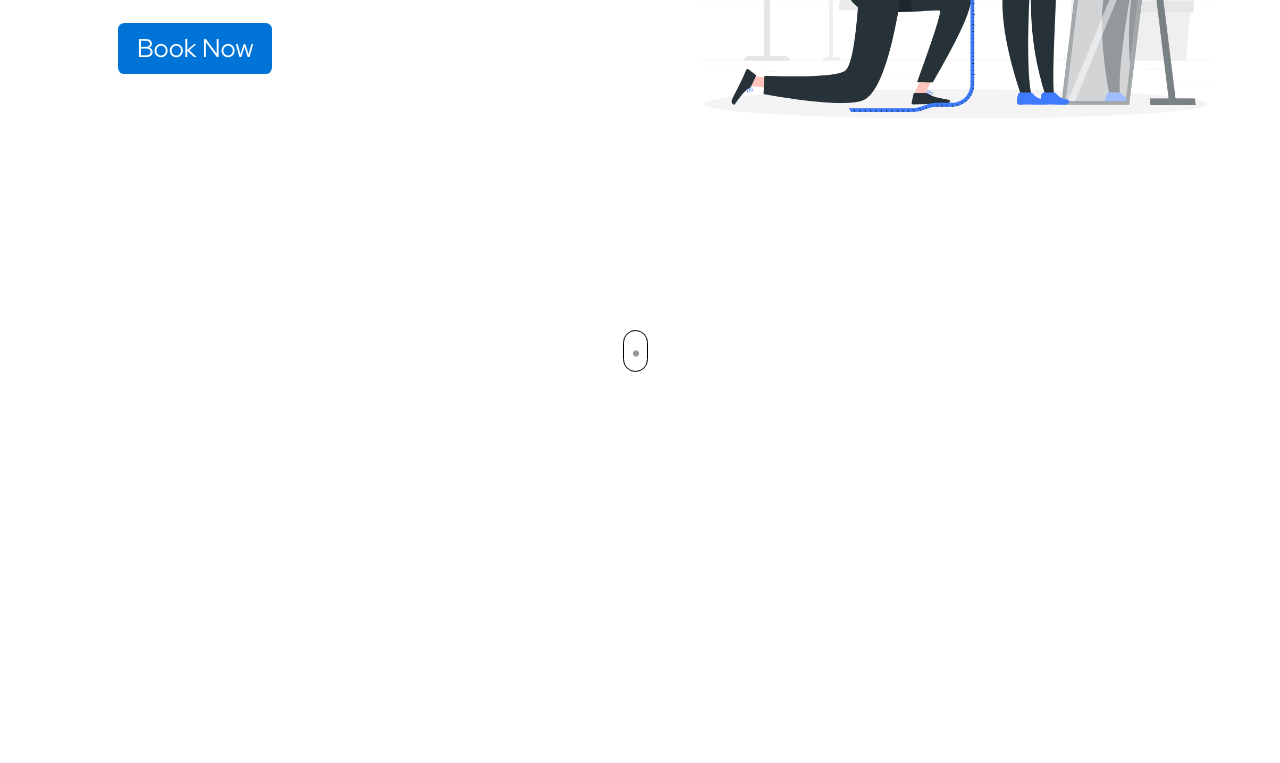
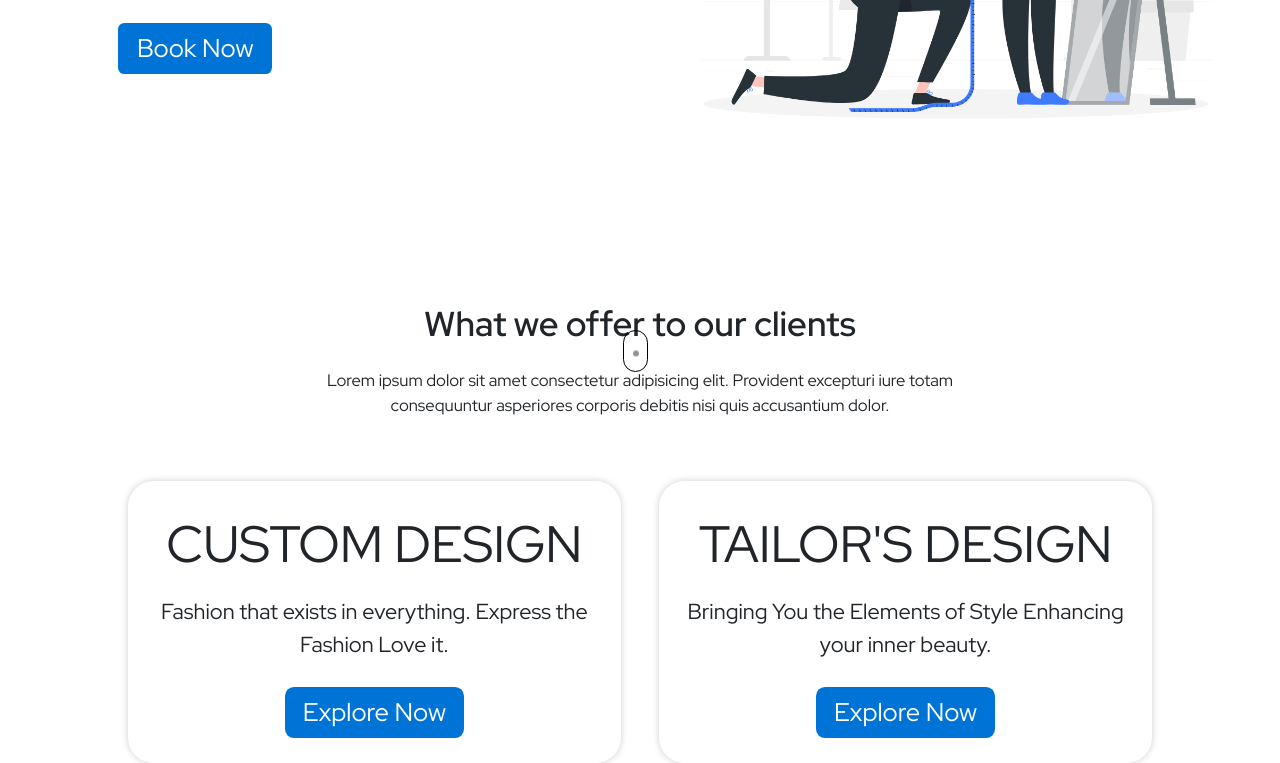
Before and after one commit to darpan-code/templets, a website: page index.html in a window 1280 px wide. Shown: the part 420-1183 px from the top of the page. Before the commit the page ends 800 px from the top, so only its background shows below. Drawn offline with Linux system fonts and the light colour scheme.

Commit message:
service section completed

```diff
--- a/css/style.css
+++ b/css/style.css
@@ -2,6 +2,10 @@
     margin: 0;
     padding: 0;
     box-sizing: border-box;
-    text-transform: capitalize;
     font-family: 'Red Hat Display';
 }
+
+.service-box{
+    box-shadow: 0px 0px 0.6vw 0vw rgb(0 0 0 / 20%);
+    border-radius: 2vw;
+}
--- a/index.html
+++ b/index.html
@@ -29,11 +29,11 @@
 </head>
 <body>
     <!-- nav-bar section -->
-    <div class="h-[5vw] flex justify-between items-center text-[1.5vw]">
+    <div class="h-[5vw] flex justify-between items-center text-[1.5vw]  capitalize">
         <div class="ml-[5vw]">
            <a href="#"> <img class="w-[12vw]" src="images/logo/logo.png" alt="Niddlecraft"> </a>
         </div>
-        <div class="flex justify-between w-[30vw] ">
+        <div class="flex justify-between w-[30vw]">
             <div><a href="#" class="hover:text-[#0074D6] font-medium"> home </a></div>
             <div><a href="#" class="hover:text-[#0074D6]"> service </a></div>
             <div><a href="#" class="hover:text-[#0074D6]"> about us </a></div>
@@ -48,12 +48,12 @@
     </div>
 
     <!-- home section -->
-
     <div class="flex justify-around items-center mt-[2vw]">
         <div class="w-[35vw] ml-[4vw]">
             <div class="text-[5vw] font-medium normal-case">Individuality of your Style</div>
             <div class="text-[2vw] pr-[8vw] normal-case pt-[1vw]">Discover new way to create your own style.</div>
-            <button class="bg-[#0074D6] text-white mt-[2vw] w-[12vw] h-[4vw] rounded-[.5vw] text-[2vw]">Book Now</button>
+            <a href="#" class="bg-[#0074D6] text-white mt-[2vw] w-[12vw] h-[4vw] rounded-[.5vw] text-[2vw] flex justify-center items-center">Book Now</a>
+
         </div>
         <div>
             <img class="w-[40vw]" src="images/home-img.png" alt="home image">
@@ -63,6 +63,23 @@
     <!-- mouse scroll animation section -->
     <div class="icon-scroll"></div>
 
+    <!-- Service section -->
+    <div class="mt-[14vw] flex items-center flex-col">
+        <div class="text-[2.7vw] font-bold">What we offer to our clients</div>
+        <div class="text-[1.3vw] w-[50vw] text-center mt-[1.3vw]">Lorem ipsum dolor sit amet consectetur adipisicing elit. Provident excepturi iure totam consequuntur asperiores corporis debitis nisi quis accusantium dolor.</div>
+        <div class="flex justify-between w-[80vw] mt-[5vw]">
+            <div class="w-[38.5vw] h-[22vw] service-box flex flex-col items-center justify-center">
+                <div class="text-[4vw] uppercase">custom design</div>
+                <div class="text-[1.7vw] py-[1vw] px-[2vw] text-center">Fashion that exists in everything. Express the Fashion Love it.</div>
+                <a href="#" class="bg-[#0074D6] text-white mt-[1vw] w-[14vw] h-[4vw] rounded-[.7vw] text-[2vw] capitalize flex justify-center items-center">explore now</a>
+            </div>
+            <div class="w-[38.5vw] h-[22vw] service-box flex flex-col items-center justify-center">
+                <div class="text-[4vw] uppercase">tailor's design</div>
+                <div class="text-[1.7vw] py-[1vw] px-[2vw] text-center">Bringing You the Elements of Style Enhancing your inner beauty.</div>
+                <a href="#" class="bg-[#0074D6] text-white mt-[1vw] w-[14vw] h-[4vw] rounded-[.7vw] text-[2vw] capitalize flex justify-center items-center">explore now</a>
+            </div>
+        </div>
+    </div>
 
 
 
```
Also changed, not shown: css/output.css.
